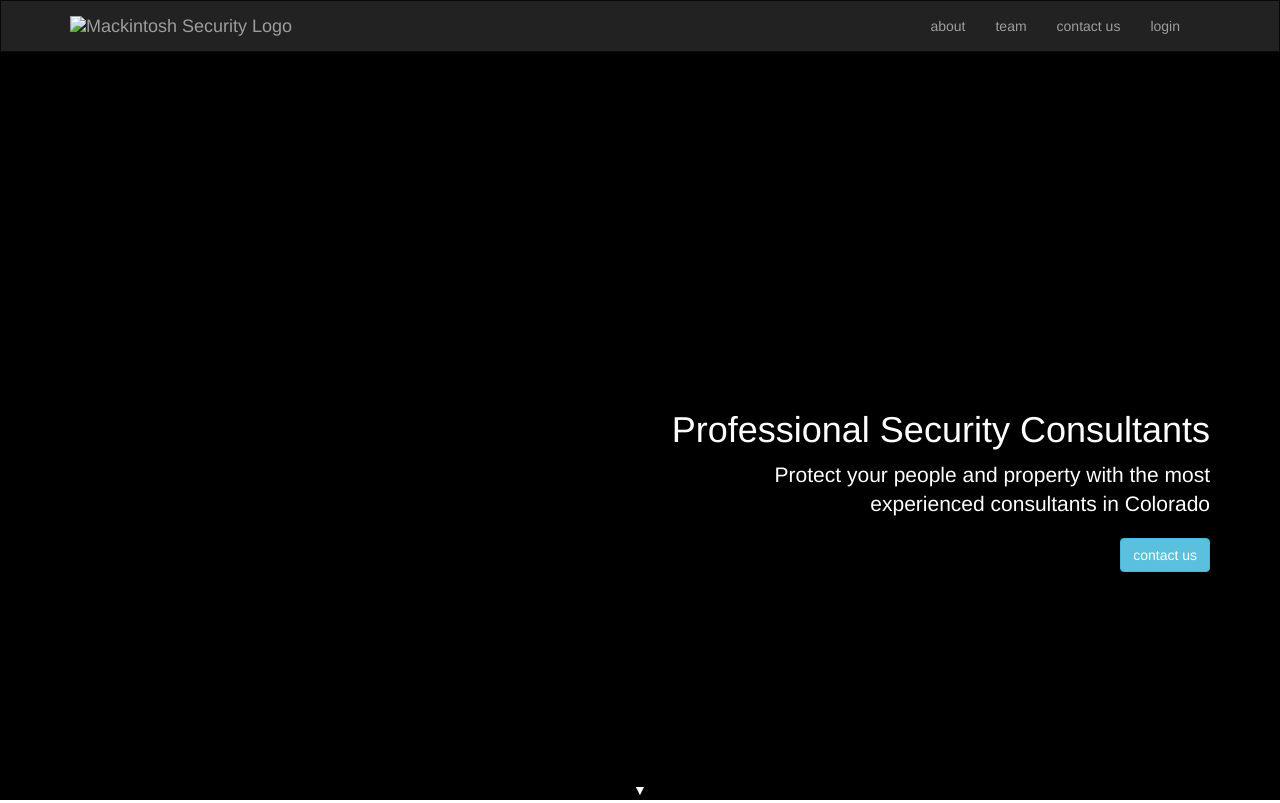
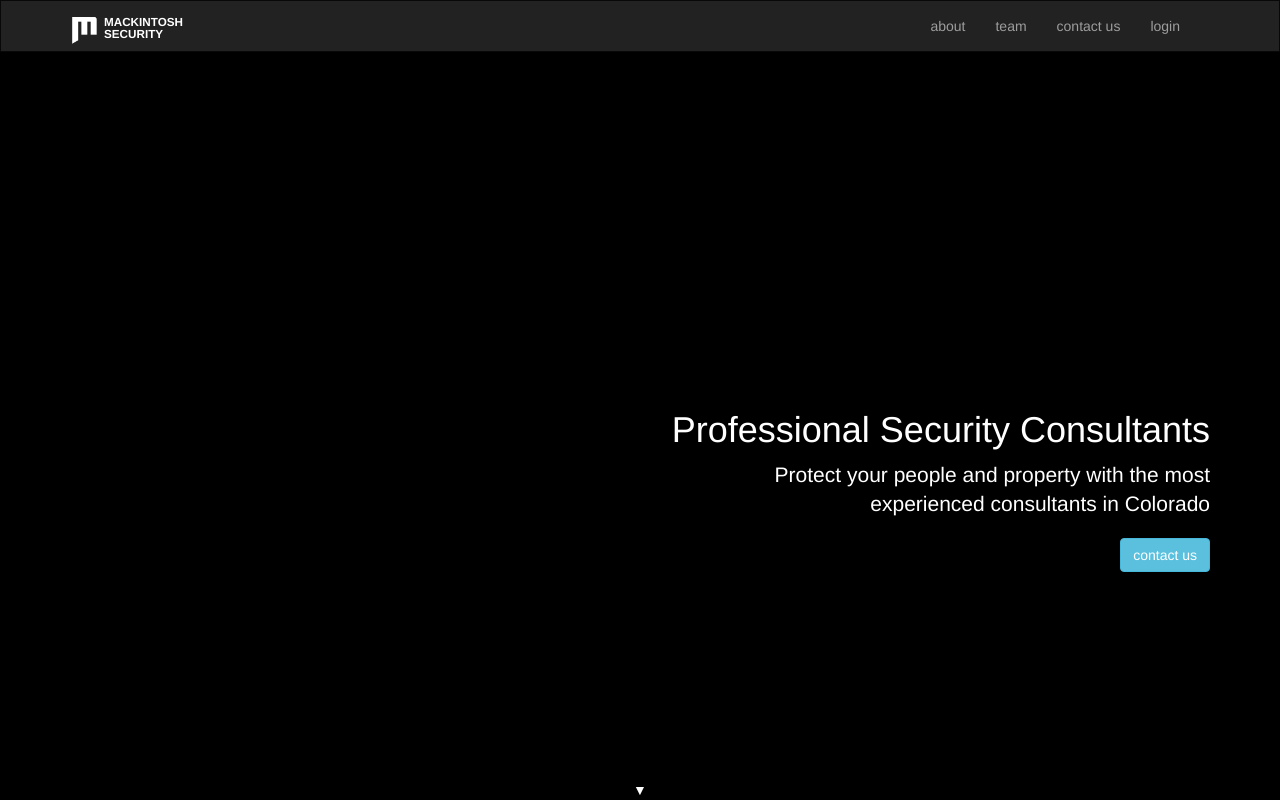
Before and after one commit to benflock/mackintoshsecurity.com, a plain HTML site: page index.html in a window 1280 px wide. Shown: the top 803 px of the page. Drawn offline with nearby package versions, Linux system fonts and the light colour scheme.

Commit message:
Added Logo

```diff
--- a/assets/css/mf.css
+++ b/assets/css/mf.css
@@ -17,14 +17,33 @@ section, nav {
   -webkit-font-smoothing: antialiased;
 	-moz-osx-font-smoothing: grayscale;
 }
+.navbar-brand img {
+  height: 30px;
+  margin-right: 4px;
+}
+.tiny {
+  font-size: .65em;
+}
+.bold {
+  font-weight: 900;
+}
+.line-height-1 {
+  line-height: 1;
+}
 #contact_form input {
   width: 100%;
 }
 #contact_form textarea {
   width: 100%;
 }
+.white-font {
+  color: #fff;
+}
 .down-10 {
   margin-top: 10vh;
+}
+.inline {
+  display: inline-block;
 }
 .no-radius {
   border-radius: 0;
--- a/index.html
+++ b/index.html
@@ -19,7 +19,8 @@
         <nav class="navbar navbar-inverse no-radius">
             <div class="container">
                 <a class="navbar-brand" href="#landing">
-                    <img alt="Mackintosh Security Logo" title="Mackintosh Security Logo" src="assets/img/logo.png">
+                    <img class="pull-left" alt="Mackintosh Security Logo" title="Mackintosh Security Logo" src="assets/img/logow.png">
+                    <div class="tiny bold line-height-1 white-font">MACKINTOSH SECURITY</div>
                 </a>
                 <button class="navbar-toggle" data-toggle="collapse" data-target="#nav_links">
                     <span class="icon-bar"></span>
@@ -48,8 +49,8 @@
                         <p class="lead">Protect your people and property with the most experienced consultants in Colorado</p>
                         <a href="#contact"><button class="btn btn-info">contact us</button></a>
                     </div>
-                    <a class="absolute-bottom text-center" href="#about">&#9660;</a>
                 </div>
+                <a class="absolute-bottom text-center" href="#about">&#9660;</a>
             </div>
         </section>
         <section id="about">
```
Also changed, not shown: assets/img/logo.png (added), assets/img/logow.png (added), 1 other file.
